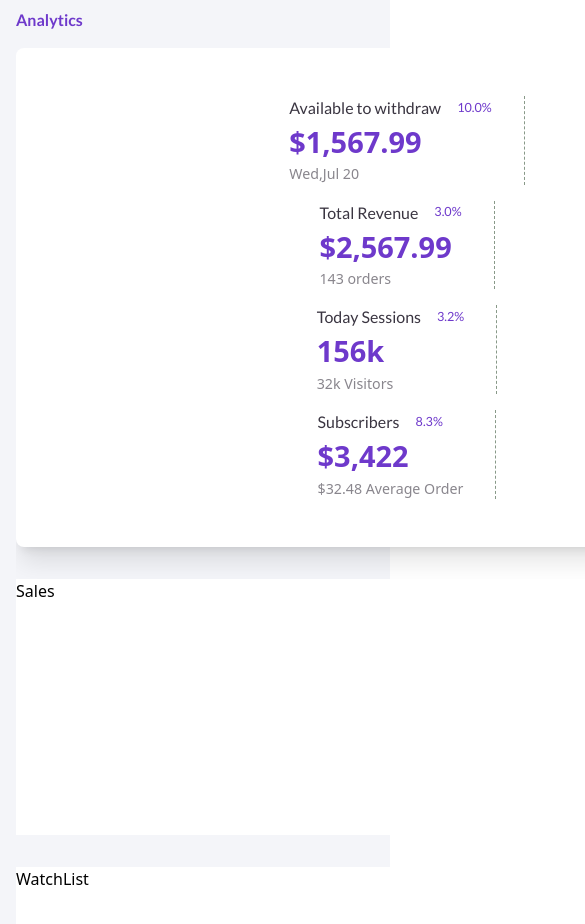
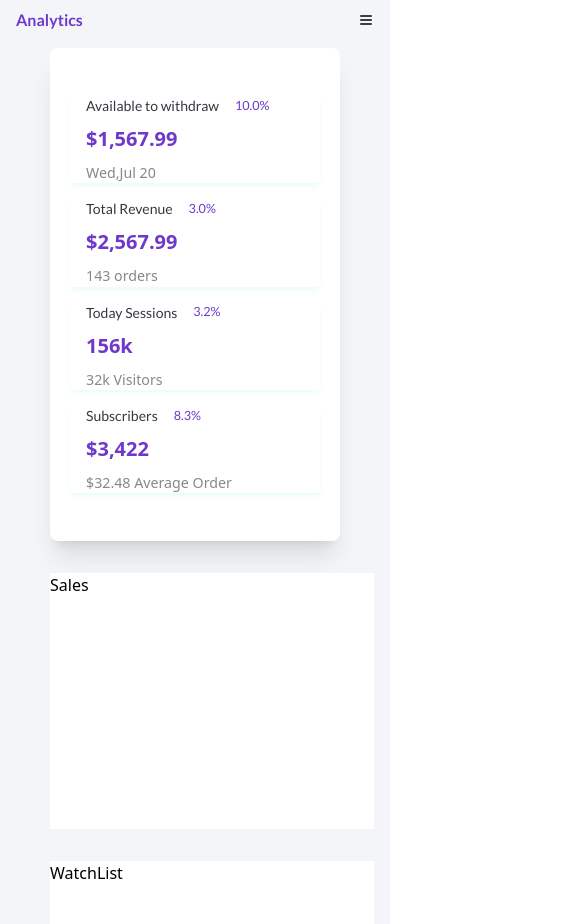
Before and after one commit to Favics-T/Admin-Dashboard, a React (Vite) app: page /analytics in a window 390 px wide. Shown: the top 924 px of the page, 585 px wide, since content can reach past the window. Built offline with nearby package versions, Linux system fonts and the light colour scheme.

Commit message:
working on responsiveness

```diff
--- a/src/components/Card.jsx
+++ b/src/components/Card.jsx
@@ -3,7 +3,7 @@ import React from 'react'
 const Card = ({children}) => {
   return (
     <div>
-      <div className='  w-60 shadow-lg rounded-lg bg-white'>
+      <div className='  md:w-60 w-[290px]  shadow-lg rounded-lg bg-white'>
                 <div className='px-4'>
             {children}
         </div>
--- a/src/components/MainLayout.jsx
+++ b/src/components/MainLayout.jsx
@@ -5,7 +5,7 @@ import SideBar from './SideBar';
 
 const MainLayout = () => {
   return (
-    <div className="bg-[#F4F5F9] min-h-screen flex ">
+    <div className="bg-[#F4F5F9] min-h-screen justify-center  flex ">
 
       {/* Sidebar */}
       <aside className="hidden md:block md:w-[18%] sticky top-0 h-screen overflow-y-auto">
--- a/src/pages/Home/ActiveUsers.jsx
+++ b/src/pages/Home/ActiveUsers.jsx
@@ -7,7 +7,7 @@ import DashboardChart from './Chart/DashboardChart';
 
 const ActiveUsers = () => {
   return (
-    <div className="bg-white w-[270px] md:w-[762px] p-4 rounded-lg shadow">
+    <div className="bg-white w-[290px] flex justify-center items-center md:w-[762px] p-4 rounded-lg shadow">
       <div className="flex  flex-col gap-4">
 
         {/* Subtitle */}
--- a/src/pages/Home/Analytics.jsx
+++ b/src/pages/Home/Analytics.jsx
@@ -11,7 +11,7 @@ const Analytics = () => {
       <div className='flex  flex-col gap-8'>
         <Category />
 
-        <div className='flex md:flex-row flex-col gap-8'>
+        <div className='flex md:flex-row md:w-full w-[290px] flex-col gap-8'>
             {/* sales and watchlist */}
                 <div className="flex flex-col gap-8">
                     <AnalyticsSales />
--- a/src/pages/Home/Home.jsx
+++ b/src/pages/Home/Home.jsx
@@ -15,7 +15,7 @@ const Home = () => {
       </div>
 
       {/* right div */}
-      <div className='flex flex-col gap-4'>
+      <div className='flex flex-col justify-center items-center gap-4'>
         <TotalEarning />
         <EarningByItem />
         <Impression />
--- a/src/pages/Home/components/Category.jsx
+++ b/src/pages/Home/components/Category.jsx
@@ -8,12 +8,13 @@ const cat =[
 
 const CatCard = ({title, perc,price,order})=>{
     return(
-    <div className='px-8 border-r border-dashed border-[#898] '>
+    <div className='md:px-8 flex flex-col md:gap-6 gap-2 px-4 md:w-full w-[250px]
+     shadow-emerald-50 md:shadow-white shadow-md md:border-r border-dashed border-[#898] '>
         <div className='flex gap-4  items-center lato '>
-           <h1 className='text-[#3A3541]  font-medium text-[16px]'>{title} </h1>
+           <h1 className='text-[#3A3541]  md:font-medium text-sm md:text-[16px]'>{title} </h1>
            <p className='text-[#6E39CB] text-[12.64px]'>{perc}</p>
         </div>
-        <h1 className='text-[#6E39CB] font-bold text-[28.93px]'>{price}</h1>
+        <h1 className='text-[#6E39CB] font-bold text-[20px] md:text-[28.93px]'>{price}</h1>
         <p className='text-[#89868D] text-[14.22px]'>{order}</p>
     </div>
 
```
